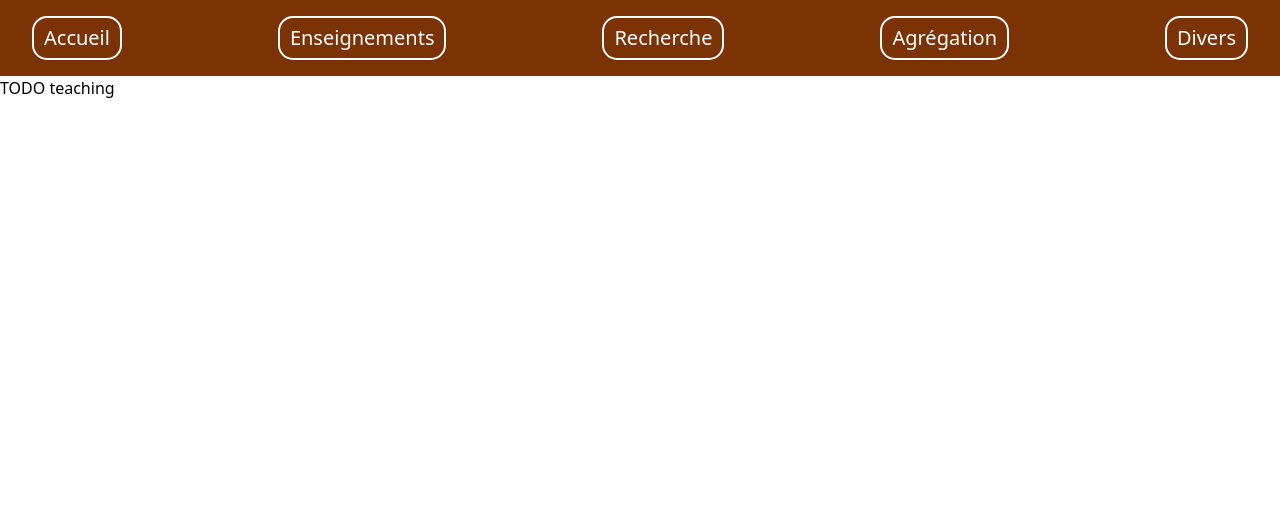
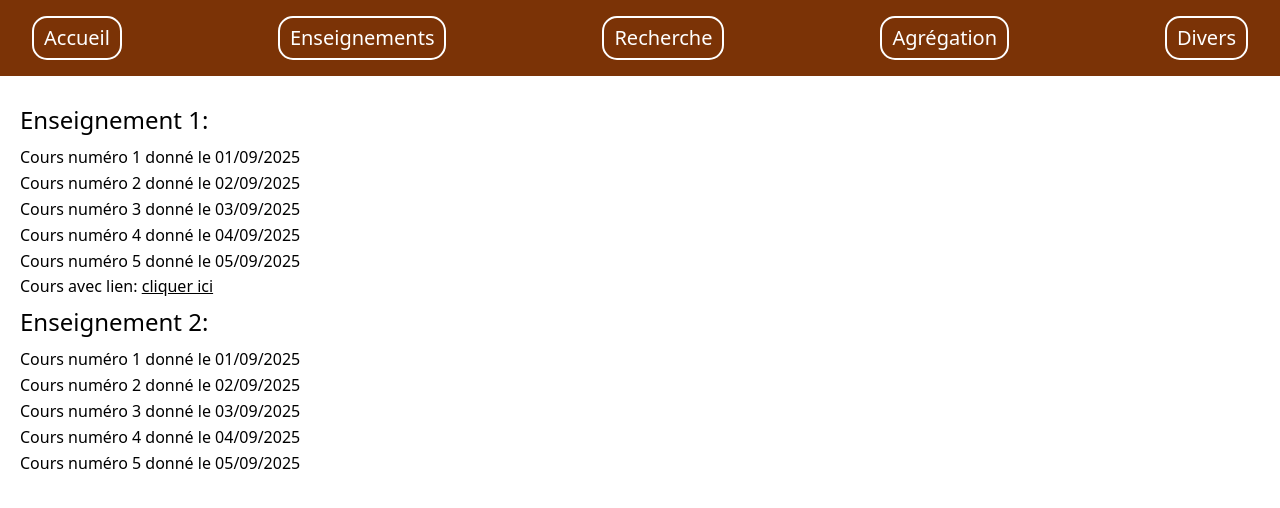
Before and after one commit to alicemoriniere/alicemoriniere.github.io, a Vue app: page /enseignements in a window 1280 px wide. Shown: the top 508 px of the page. Built offline with nearby package versions, Linux system fonts and the light colour scheme.

Commit message:
Added help file

```diff
--- a/src/AgregView.vue
+++ b/src/AgregView.vue
@@ -1,3 +1 @@
-<template>
-TODO agreg
-</template>
+<template>TODO agreg</template>
--- a/src/MiscView.vue
+++ b/src/MiscView.vue
@@ -1,3 +1 @@
-<template>
-TODO misc
-</template>
+<template>TODO misc</template>
--- a/src/ResearchView.vue
+++ b/src/ResearchView.vue
@@ -1,3 +1 @@
-<template>
-TODO research
-</template>
+<template>TODO research</template>
--- a/src/TeachingView.vue
+++ b/src/TeachingView.vue
@@ -1,3 +1,20 @@
 <template>
-TODO teaching
+  <div class="flex flex-col m-5 justify-start">
+    <span class="text-2xl my-2 bold"> Enseignement 1:</span>
+    <span class="my-px">Cours numéro 1 donné le 01/09/2025</span>
+    <span class="my-px">Cours numéro 2 donné le 02/09/2025</span>
+    <span class="my-px">Cours numéro 3 donné le 03/09/2025</span>
+    <span class="my-px">Cours numéro 4 donné le 04/09/2025</span>
+    <span class="my-px">Cours numéro 5 donné le 05/09/2025</span>
+    <span class="my-xp"
+      >Cours avec lien:
+      <a href="cours/main.pdf" target="_blank" class="underline">cliquer ici </a></span
+    >
+    <span class="text-2xl my-2 bold"> Enseignement 2:</span>
+    <span class="my-px">Cours numéro 1 donné le 01/09/2025</span>
+    <span class="my-px">Cours numéro 2 donné le 02/09/2025</span>
+    <span class="my-px">Cours numéro 3 donné le 03/09/2025</span>
+    <span class="my-px">Cours numéro 4 donné le 04/09/2025</span>
+    <span class="my-px">Cours numéro 5 donné le 05/09/2025</span>
+  </div>
 </template>
--- a/src/router/index.ts
+++ b/src/router/index.ts
@@ -7,7 +7,8 @@ import MiscView from '../MiscView.vue'
 
 const router = createRouter({
   history: createWebHistory(import.meta.env.BASE_URL),
-  routes: [{ path: '/', component: HomeView },
+  routes: [
+    { path: '/', component: HomeView },
     { path: '/recherche', component: ResearchView },
     { path: '/agreg', component: AgregView },
     { path: '/divers', component: MiscView },
```
Also changed, not shown: src/HomeView.vue (+11 -3 lines), 2 other files (tests, documents, lock files or other folders).
